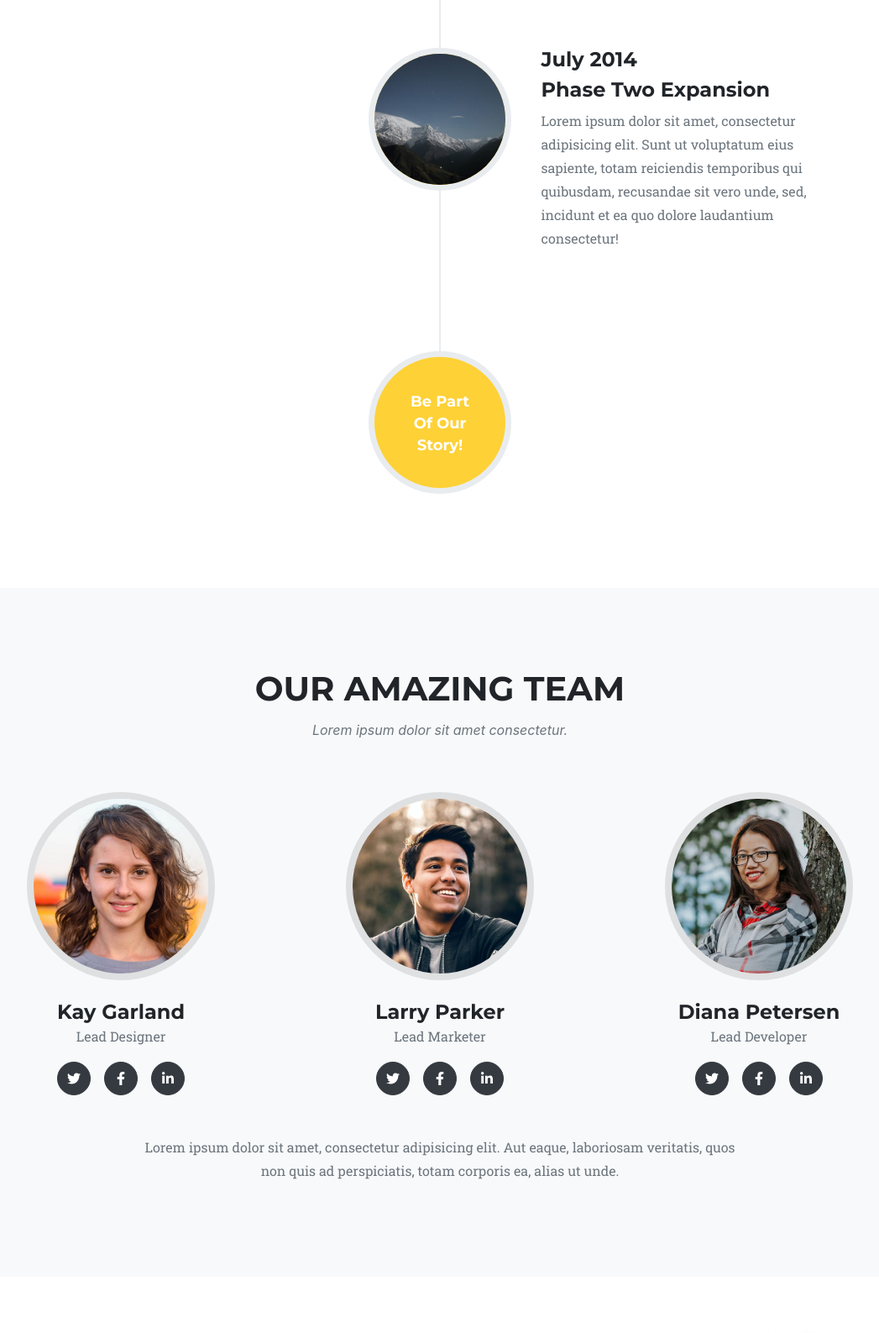
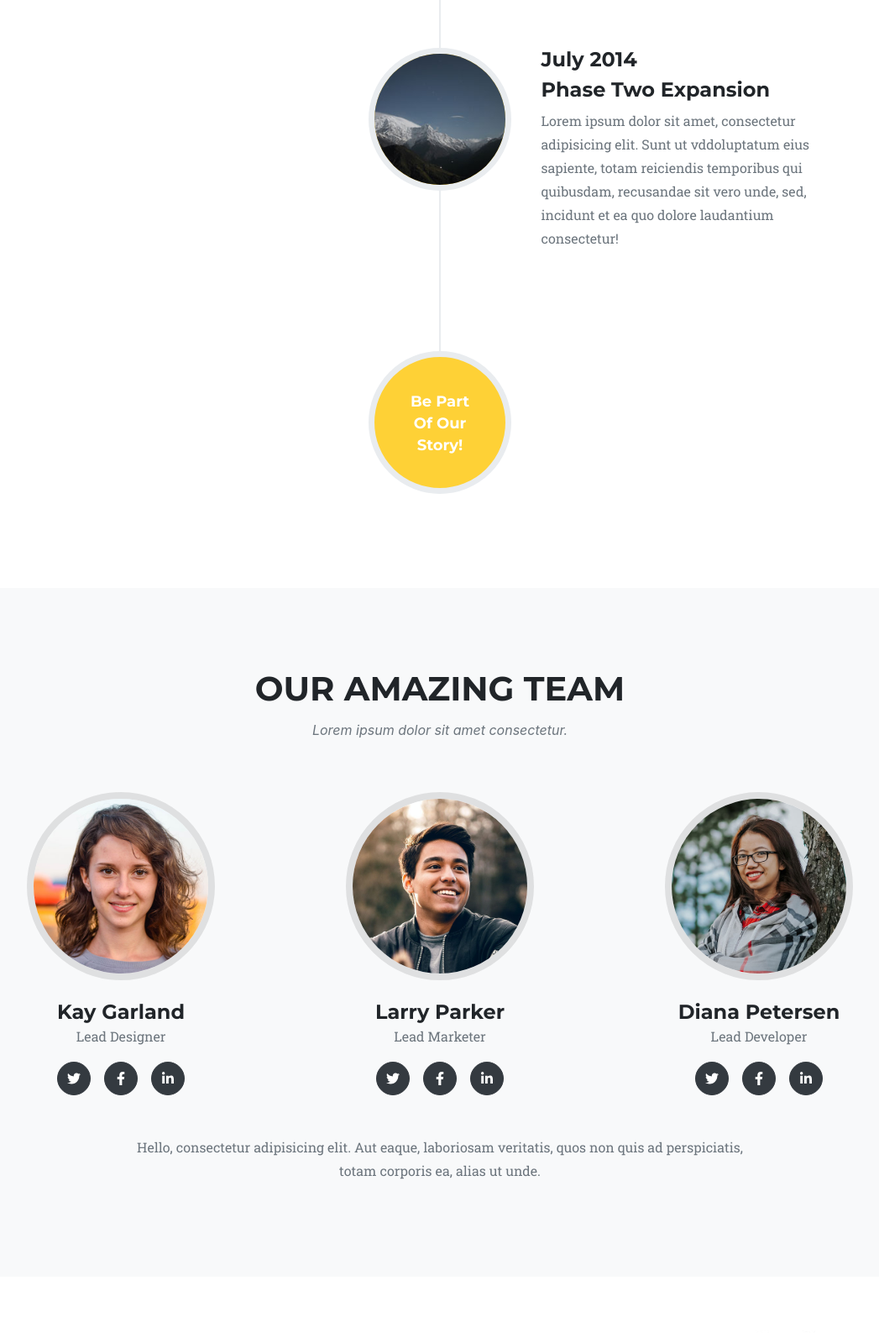
Before and after one commit to sawankumar-tak-au7/devopsdemo, a plain HTML site: page index.html in a window 1280 px wide. Shown: the part 3700-5287 px from the top of the page at 84% size, without its empty margins (116-1163 px from the left). Drawn offline with nearby package versions, Linux system fonts and the light colour scheme; a web font is replaced by a local one.

Commit message:
final automation

```diff
--- a/index.html
+++ b/index.html
@@ -207,7 +207,7 @@
                                 <h4>July 2014</h4>
                                 <h4 class="subheading">Phase Two Expansion</h4>
                             </div>
-                            <div class="timeline-body"><p class="text-muted">Lorem ipsum dolor sit amet, consectetur adipisicing elit. Sunt ut voluptatum eius sapiente, totam reiciendis temporibus qui quibusdam, recusandae sit vero unde, sed, incidunt et ea quo dolore laudantium consectetur!</p></div>
+                            <div class="timeline-body"><p class="text-muted">Lorem ipsum dolor sit amet, consectetur adipisicing elit. Sunt ut vddoluptatum eius sapiente, totam reiciendis temporibus qui quibusdam, recusandae sit vero unde, sed, incidunt et ea quo dolore laudantium consectetur!</p></div>
                         </div>
                     </li>
                     <li class="timeline-inverted">
@@ -252,7 +252,7 @@
                     </div>
                 </div>
                 <div class="row">
-                    <div class="col-lg-8 mx-auto text-center"><p class="large text-muted">Lorem ipsum dolor sit amet, consectetur adipisicing elit. Aut eaque, laboriosam veritatis, quos non quis ad perspiciatis, totam corporis ea, alias ut unde.</p></div>
+                    <div class="col-lg-8 mx-auto text-center"><p class="large text-muted">Hello, consectetur adipisicing elit. Aut eaque, laboriosam veritatis, quos non quis ad perspiciatis, totam corporis ea, alias ut unde.</p></div>
                 </div>
             </div>
         </section>
```
